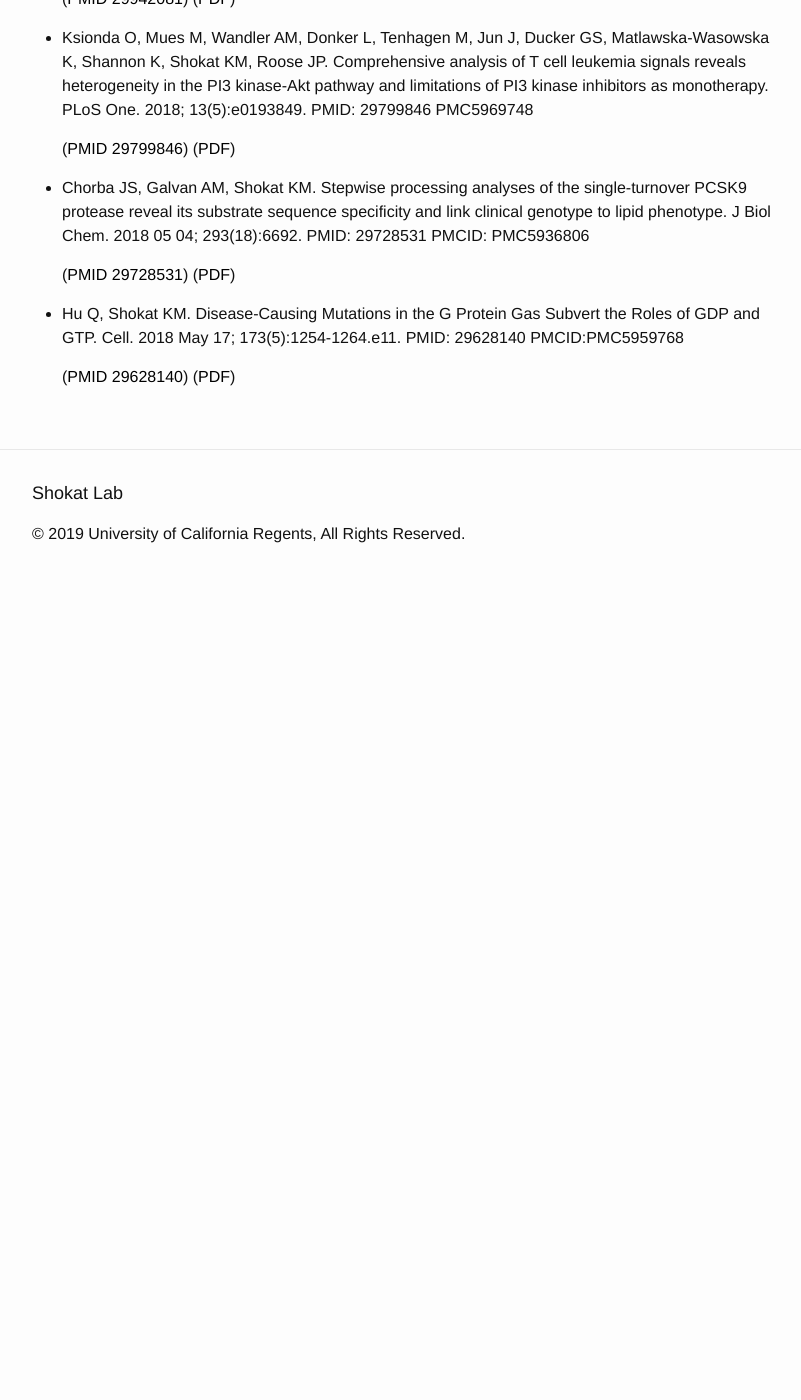
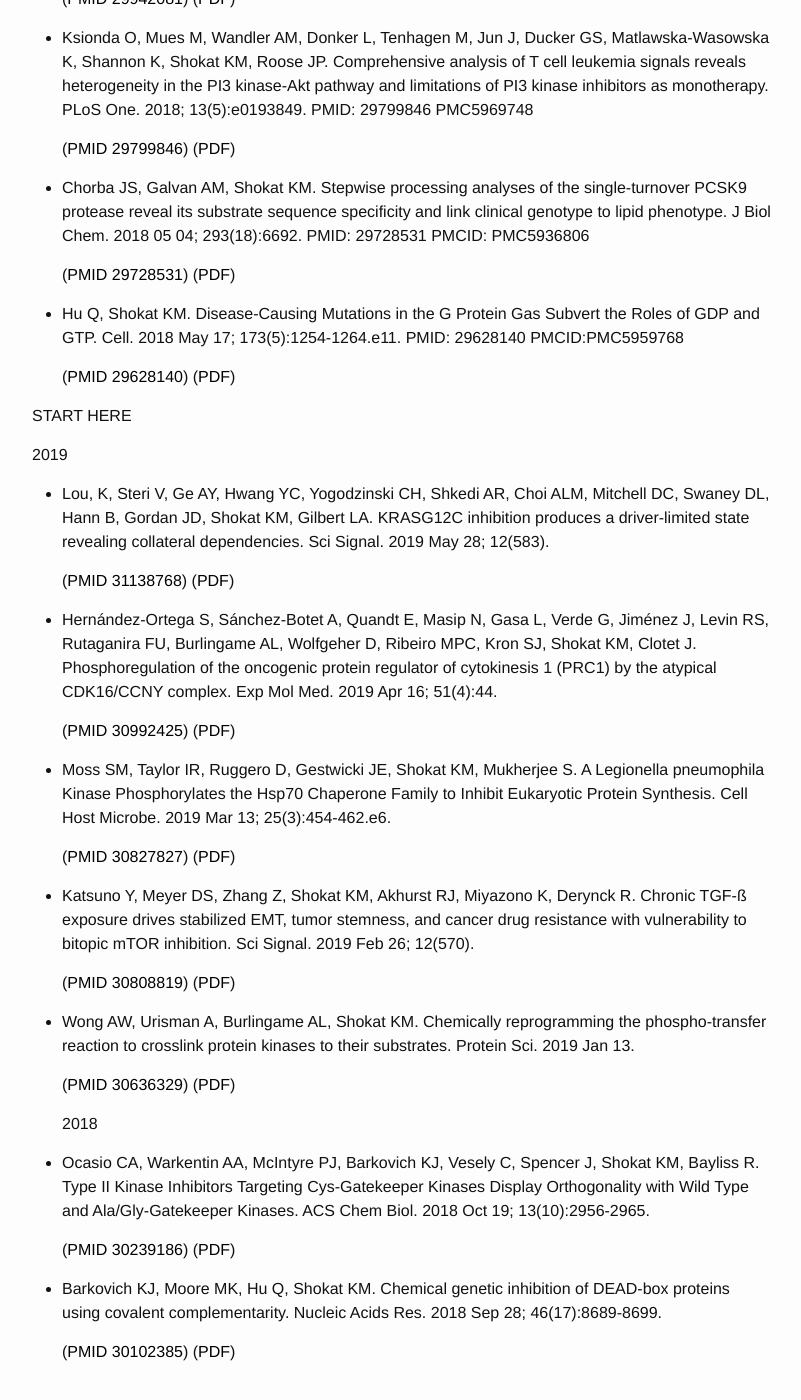
Before and after one commit to UCSF-CMP/shokat-lab, a Jekyll site: the page built from pubs.md, in a window 1280 px wide and 1400 px high, scrolled down 1364 px. Shown: the whole window, without its empty margins (238-1039 px from the left). Built offline with Jekyll 4.4.1, drawn with Linux system fonts in a browser that asks for light colours; nearby versions of some CDN libraries; before the commit the page ends 1940 px from its top, so only the background shows below that.

Commit message:
first commit

```diff
--- a/pubs.md
+++ b/pubs.md
@@ -48,3 +48,38 @@
 *	Hu Q, Shokat KM. Disease-Causing Mutations in the G Protein Gas Subvert the Roles of GDP and GTP. Cell. 2018 May 17; 173(5):1254-1264.e11. PMID: 29628140 PMCID:PMC5959768
 
     ([PMID 29628140](https://www.ncbi.nlm.nih.gov/PubMed/29628140)) ([PDF]({{ site.baseurl }}/pdfs/PMID_30808819.pdf))
+
+
+START HERE
+
+2019
+
+*	Lou, K, Steri V, Ge AY, Hwang YC, Yogodzinski CH, Shkedi AR, Choi ALM, Mitchell DC, Swaney DL, Hann B, Gordan JD, Shokat KM, Gilbert LA. KRASG12C inhibition produces a driver-limited state revealing collateral dependencies. Sci Signal. 2019 May 28; 12(583).
+
+    ([PMID 31138768](https://www.ncbi.nlm.nih.gov/pubmed/31138768)) ([PDF]({{ site.baseurl }}/pdfs/31138768.pdf))
+
+*	Hernández-Ortega S, Sánchez-Botet A, Quandt E, Masip N, Gasa L, Verde G, Jiménez J, Levin RS, Rutaganira FU, Burlingame AL, Wolfgeher D, Ribeiro MPC, Kron SJ, Shokat KM, Clotet J. Phosphoregulation of the oncogenic protein regulator of cytokinesis 1 (PRC1) by the atypical CDK16/CCNY complex. Exp Mol Med. 2019 Apr 16; 51(4):44.
+
+    ([PMID 30992425](https://www.ncbi.nlm.nih.gov/pubmed/30992425)) ([PDF]({{ site.baseurl }}/pdfs/30992425.pdf))
+
+*	Moss SM, Taylor IR, Ruggero D, Gestwicki JE, Shokat KM, Mukherjee S. A Legionella pneumophila Kinase Phosphorylates the Hsp70 Chaperone Family to Inhibit Eukaryotic Protein Synthesis. Cell Host Microbe. 2019 Mar 13; 25(3):454-462.e6.
+
+    ([PMID 30827827](https://www.ncbi.nlm.nih.gov/pubmed/30827827)) ([PDF]({{ site.baseurl }}/pdfs/30827827.pdf))
+
+*	Katsuno Y, Meyer DS, Zhang Z, Shokat KM, Akhurst RJ, Miyazono K, Derynck R. Chronic TGF-ß exposure drives stabilized EMT, tumor stemness, and cancer drug resistance with vulnerability to bitopic mTOR inhibition. Sci Signal. 2019 Feb 26; 12(570).
+
+    ([PMID 30808819](https://www.ncbi.nlm.nih.gov/pubmed/30808819)) ([PDF]({{ site.baseurl }}/pdfs/30808819.pdf))
+
+*	Wong AW, Urisman A, Burlingame AL, Shokat KM. Chemically reprogramming the phospho-transfer reaction to crosslink protein kinases to their substrates. Protein Sci. 2019 Jan 13.
+
+    ([PMID 30636329](https://www.ncbi.nlm.nih.gov/pubmed/30636329)) ([PDF]({{ site.baseurl }}/pdfs/30636329.pdf))
+
+    2018
+
+*	Ocasio CA, Warkentin AA, McIntyre PJ, Barkovich KJ, Vesely C, Spencer J, Shokat KM, Bayliss R. Type II Kinase Inhibitors Targeting Cys-Gatekeeper Kinases Display Orthogonality with Wild Type and Ala/Gly-Gatekeeper Kinases. ACS Chem Biol. 2018 Oct 19; 13(10):2956-2965.
+
+    ([PMID 30239186](https://www.ncbi.nlm.nih.gov/pubmed/30239186)) ([PDF]({{ site.baseurl }}/pdfs/30239186.pdf))
+
+* Barkovich KJ, Moore MK, Hu Q, Shokat KM. Chemical genetic inhibition of DEAD-box proteins using covalent complementarity. Nucleic Acids Res. 2018 Sep 28; 46(17):8689-8699.
+
+  ([PMID 30102385](https://www.ncbi.nlm.nih.gov/pubmed/30102385)) ([PDF]({{ site.baseurl }}/pdfs/30102385.pdf))
```
